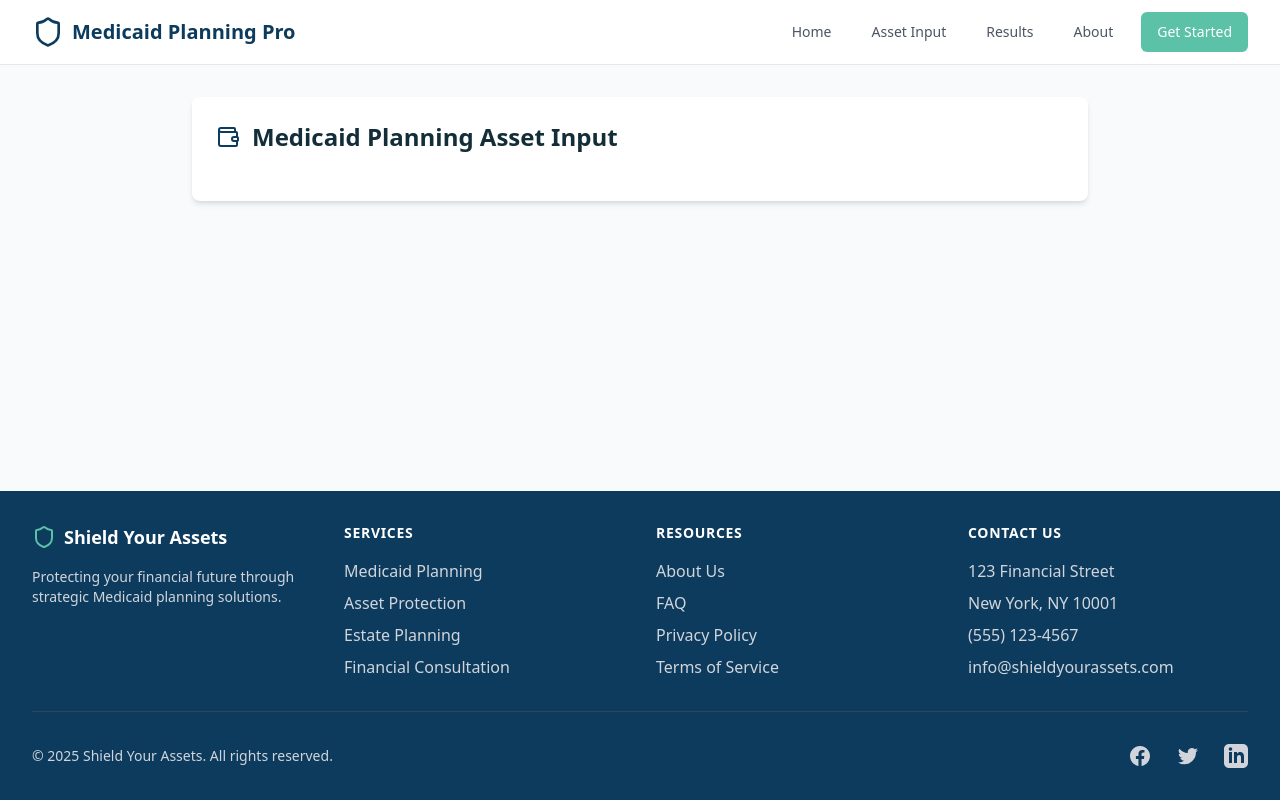
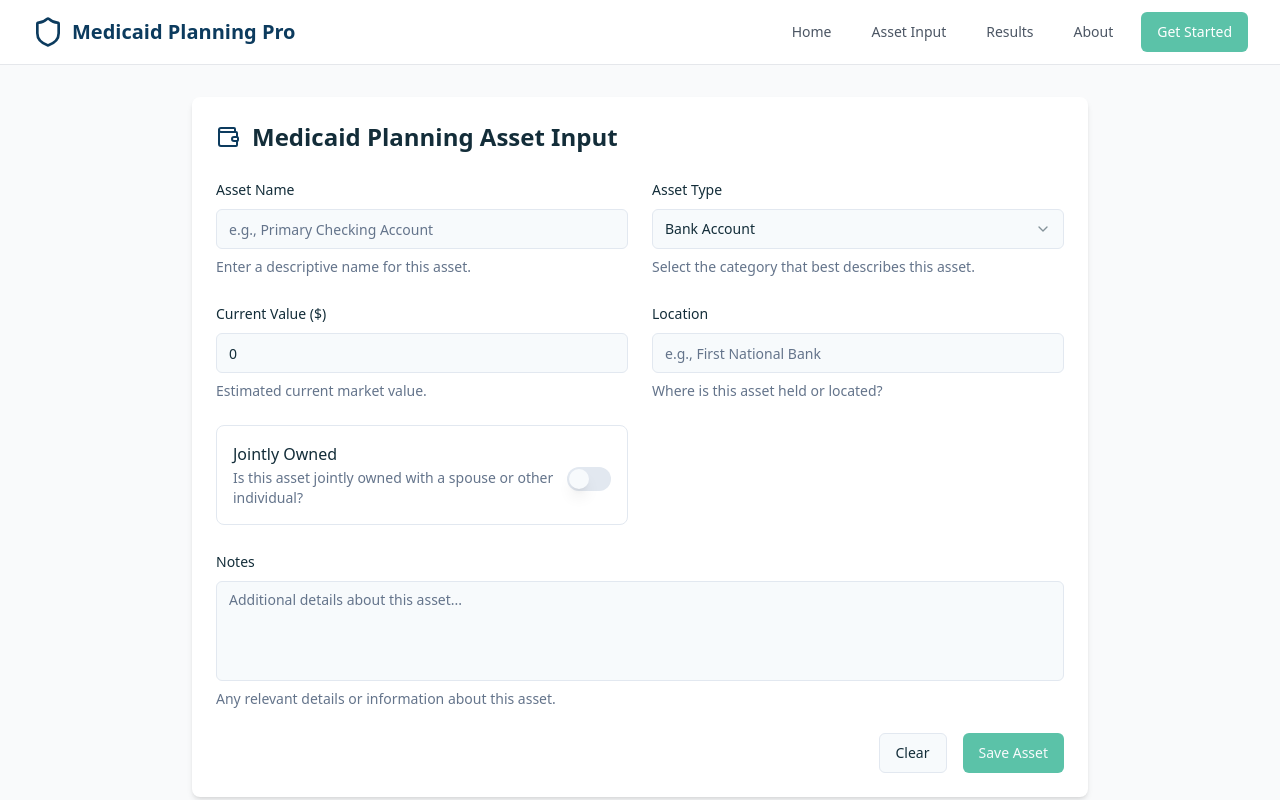
Before and after one commit to RichardLadson/asset-shield-view, a React (Vite) app: page /asset-input in a window 1280 px wide. Shown: the top 800 px of the page. Built offline with nearby package versions, Linux system fonts and the light colour scheme.

Commit message:
Fix: Asset input form missing
Add the form to the asset input page.

```diff
--- a/src/components/inputs/AssetInput.tsx
+++ b/src/components/inputs/AssetInput.tsx
@@ -1,14 +1,207 @@
-import React from 'react';
-import { Wallet } from 'lucide-react'; // Replacing Bank with Wallet, which is a more appropriate icon for financial assets
+
+import React, { useState } from 'react';
+import { Wallet } from 'lucide-react';
+import { zodResolver } from '@hookform/resolvers/zod';
+import { useForm } from 'react-hook-form';
+import * as z from 'zod';
+import { Input } from '@/components/ui/input';
+import { Textarea } from '@/components/ui/textarea';
+import { Select, SelectContent, SelectItem, SelectTrigger, SelectValue } from '@/components/ui/select';
+import { Switch } from '@/components/ui/switch';
+import { Button } from '@/components/ui/button';
+import { Form, FormControl, FormDescription, FormField, FormItem, FormLabel, FormMessage } from '@/components/ui/form';
+import { useToast } from '@/hooks/use-toast';
+
+// Define form schema with Zod
+const assetFormSchema = z.object({
+  name: z.string().min(2, { message: "Asset name must be at least 2 characters." }),
+  assetType: z.string({
+    required_error: "Please select an asset type.",
+  }),
+  value: z.coerce.number().min(0, { message: "Value must be a positive number." }),
+  location: z.string().min(2, { message: "Location must be at least 2 characters." }).optional(),
+  notes: z.string().optional(),
+  isJointlyOwned: z.boolean().default(false),
+});
+
+type AssetFormValues = z.infer<typeof assetFormSchema>;
+
+const defaultValues: Partial<AssetFormValues> = {
+  name: "",
+  assetType: "bankAccount",
+  value: 0,
+  location: "",
+  notes: "",
+  isJointlyOwned: false,
+};
 
 const AssetInput = () => {
+  const { toast } = useToast();
+  const form = useForm<AssetFormValues>({
+    resolver: zodResolver(assetFormSchema),
+    defaultValues,
+  });
+
+  function onSubmit(data: AssetFormValues) {
+    console.log("Form submitted:", data);
+    toast({
+      title: "Asset Saved",
+      description: `${data.name} has been added to your assets.`,
+    });
+    form.reset(defaultValues);
+  }
+
   return (
     <div className="container mx-auto px-4 py-8">
       <div className="max-w-4xl mx-auto bg-white shadow-md rounded-lg p-6">
         <h2 className="text-2xl font-bold mb-6 flex items-center">
-          <Wallet className="mr-3 text-shield-navy" /> {/* Use Wallet icon instead of Bank */}
+          <Wallet className="mr-3 text-shield-navy" />
           Medicaid Planning Asset Input
         </h2>
+
+        <Form {...form}>
+          <form onSubmit={form.handleSubmit(onSubmit)} className="space-y-6">
+            <div className="grid grid-cols-1 md:grid-cols-2 gap-6">
+              {/* Asset Name */}
+              <FormField
+                control={form.control}
+                name="name"
+                render={({ field }) => (
+                  <FormItem>
+                    <FormLabel>Asset Name</FormLabel>
+                    <FormControl>
+                      <Input placeholder="e.g., Primary Checking Account" {...field} />
+                    </FormControl>
+                    <FormDescription>
+                      Enter a descriptive name for this asset.
+                    </FormDescription>
+                    <FormMessage />
+                  </FormItem>
+                )}
+              />
+
+              {/* Asset Type */}
+              <FormField
+                control={form.control}
+                name="assetType"
+                render={({ field }) => (
+                  <FormItem>
+                    <FormLabel>Asset Type</FormLabel>
+                    <Select onValueChange={field.onChange} defaultValue={field.value}>
+                      <FormControl>
+                        <SelectTrigger>
+                          <SelectValue placeholder="Select asset type" />
+                        </SelectTrigger>
+                      </FormControl>
+                      <SelectContent>
+                        <SelectItem value="bankAccount">Bank Account</SelectItem>
+                        <SelectItem value="realEstate">Real Estate</SelectItem>
+                        <SelectItem value="investment">Investment</SelectItem>
+                        <SelectItem value="retirement">Retirement Account</SelectItem>
+                        <SelectItem value="vehicle">Vehicle</SelectItem>
+                        <SelectItem value="personalProperty">Personal Property</SelectItem>
+                        <SelectItem value="other">Other</SelectItem>
+                      </SelectContent>
+                    </Select>
+                    <FormDescription>
+                      Select the category that best describes this asset.
+                    </FormDescription>
+                    <FormMessage />
+                  </FormItem>
+                )}
+              />
+
+              {/* Asset Value */}
+              <FormField
+                control={form.control}
+                name="value"
+                render={({ field }) => (
+                  <FormItem>
+                    <FormLabel>Current Value ($)</FormLabel>
+                    <FormControl>
+                      <Input type="number" placeholder="0.00" {...field} />
+                    </FormControl>
+                    <FormDescription>
+                      Estimated current market value.
+                    </FormDescription>
+                    <FormMessage />
+                  </FormItem>
+                )}
+              />
+
+              {/* Asset Location */}
+              <FormField
+                control={form.control}
+                name="location"
+                render={({ field }) => (
+                  <FormItem>
+                    <FormLabel>Location</FormLabel>
+                    <FormControl>
+                      <Input placeholder="e.g., First National Bank" {...field} />
+                    </FormControl>
+                    <FormDescription>
+                      Where is this asset held or located?
+                    </FormDescription>
+                    <FormMessage />
+                  </FormItem>
+                )}
+              />
+
+              {/* Joint Ownership */}
+              <FormField
+                control={form.control}
+                name="isJointlyOwned"
+                render={({ field }) => (
+                  <FormItem className="flex flex-row items-center justify-between rounded-lg border p-4">
+                    <div className="space-y-0.5">
+                      <FormLabel className="text-base">Jointly Owned</FormLabel>
+                      <FormDescription>
+                        Is this asset jointly owned with a spouse or other individual?
+                      </FormDescription>
+                    </div>
+                    <FormControl>
+                      <Switch
+                        checked={field.value}
+                        onCheckedChange={field.onChange}
+                      />
+                    </FormControl>
+                  </FormItem>
+                )}
+              />
+            </div>
+
+            {/* Notes */}
+            <FormField
+              control={form.control}
+              name="notes"
+              render={({ field }) => (
+                <FormItem>
+                  <FormLabel>Notes</FormLabel>
+                  <FormControl>
+                    <Textarea
+                      placeholder="Additional details about this asset..."
+                      className="resize-none min-h-[100px]"
+                      {...field}
+                    />
+                  </FormControl>
+                  <FormDescription>
+                    Any relevant details or information about this asset.
+                  </FormDescription>
+                  <FormMessage />
+                </FormItem>
+              )}
+            />
+
+            <div className="flex justify-end space-x-4">
+              <Button type="button" variant="outline" onClick={() => form.reset(defaultValues)}>
+                Clear
+              </Button>
+              <Button type="submit" className="bg-shield-teal hover:bg-shield-teal/90">
+                Save Asset
+              </Button>
+            </div>
+          </form>
+        </Form>
       </div>
     </div>
   );
```
